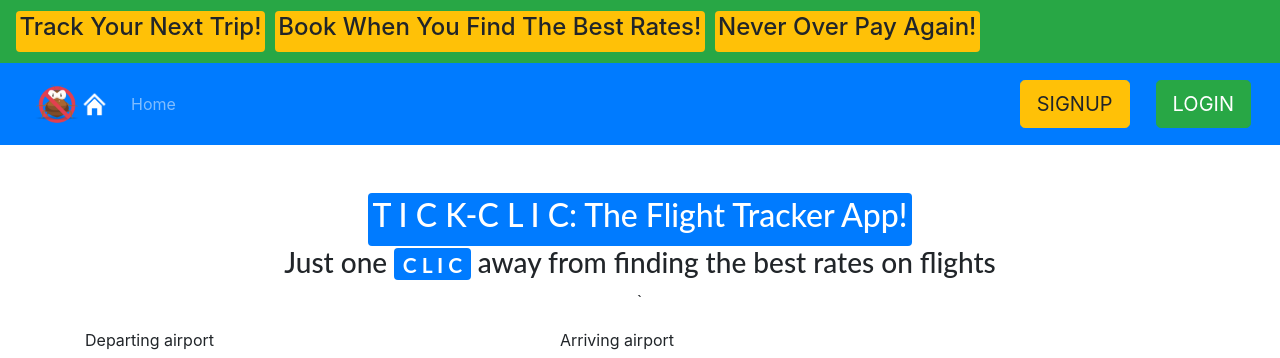
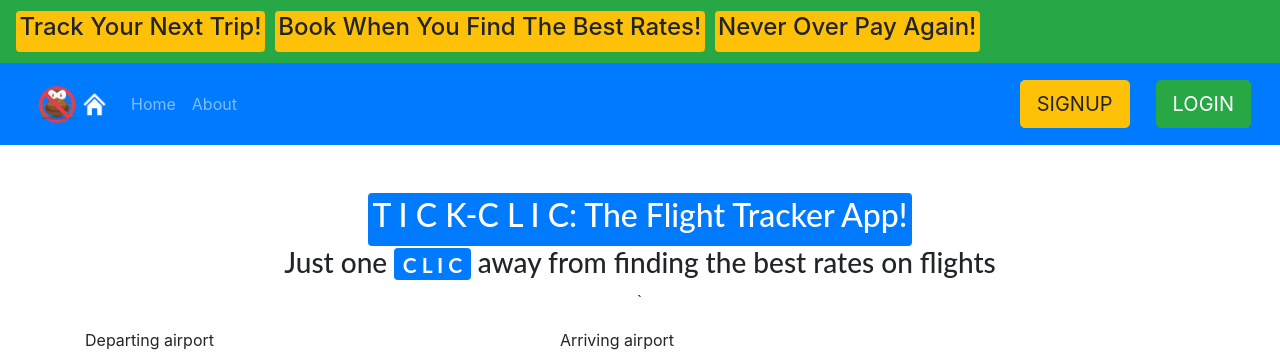
Before and after one commit to leeemmanuel38/Flight-Tracker, a React (Create React App) app in the folder client/: page / in a window 1280 px wide. Shown: the top 358 px of the page. Built offline with nearby package versions, Linux system fonts and the light colour scheme.

Commit message:
Integrated home page and navigation bar component.removed Navbar file

```diff
--- a/client/src/Components/Home.jsx
+++ b/client/src/Components/Home.jsx
@@ -1,8 +1,14 @@
 import React, { Component } from 'react';
+import {Button,Nav,Navbar,Form,FormControl} from 'react-bootstrap';
 import 'bootstrap/dist/css/bootstrap.min.css';
 import DatePicker from "react-datepicker";
 import "react-datepicker/dist/react-datepicker.css";
-import NavbarComponent from './NavbarComponent';
+
+import LogoTick from '../Photos/tick.png';
+import LogoHome from '../Photos/home.png';
+import history from './History';
+
+import '../App.css'
 
 
 export default class Home extends Component {
@@ -21,8 +27,50 @@ export default class Home extends Component {
         //jsx
         return (
             <div className="HomePage">
+                <div className="Navbar">
+                    <Navbar bg="success">
+                        <div class="form-row">
+                            <div class="badge">
+                                <span class="badge badge-warning"><h4>Track Your Next Trip!</h4></span>
+                            </div>
+                            <div class="badge">
+                                <span class="badge badge-warning"><h4>Book When You Find The Best Rates!</h4></span>
+                            </div>
+                            <div class="badge">
+                                <span class="badge badge-warning"><h4>Never Over Pay Again!</h4></span>
+                            </div>
+                        </div>
+                    </Navbar>
+                    <Navbar bg= "primary" variant="dark">
+                        <nav class="navbar navbar-primary bg-primary">
+                            <img src={LogoTick} width="50" height="50" alt=""/>
+                            <img src={LogoHome} width="25" height="25" alt=""/>
+                        </nav>
 
-            <NavbarComponent/>
+                        <Nav className="mr-auto" >
+                            <h7><Nav.Link onClick={() => history.push('/')}>Home</Nav.Link></h7>
+                            <h7><Nav.Link onClick={() => history.push('/About')}>About</Nav.Link></h7>
+                        </Nav>
+
+                        <div class="btn">
+                            <button type="button" onClick={() => history.push('/Register')} class="btn btn-warning btn-lg">SIGNUP</button>
+                        </div>
+                        <div class="btn">
+                            <button type="button" onClick={() => history.push('/Login')} class="btn btn-success btn-lg">LOGIN</button>
+                        </div>
+                    </Navbar>
+                    <br/>
+                    <br/>
+                    <p class="text-center">
+                        <div>
+                            <span class="badge badge-primary"><h2>T I C K-C L I C: The Flight Tracker App!</h2></span>
+                        </div>
+                        <div>
+                            <h3>Just one <span class="badge badge-primary">C L I C</span> away from finding the best rates on flights</h3>
+                        </div>`
+                    </p>
+                </div>
+
 
                 <div class="container">
                     <div class="row">
--- a/client/src/Components/Login.jsx
+++ b/client/src/Components/Login.jsx
@@ -18,15 +18,17 @@ export default class Login extends Component {
         this.state={
           email:'',
           password:''
+
         }
       };
+
     handleSubmit = (event) => {
         event.preventDefault();
         const {email, password} = this.state;
         axios({
             url: '/authentication/login',
             method: 'POST',
-            data: {email, password}
+            data: {email, password},
         })
         .then ((response) => {
             this.props.history.push('./profile'); // on log in
@@ -54,7 +56,7 @@ export default class Login extends Component {
                     <div>
                         <Drawer />
                         <div>
-                        <form onSubmit = {this.handleSubmit}>
+                        <form required = {this.handleSubmit}>
                             <p class="text-center">
                                 <TextField input type="text"
                                     name = "email"
--- a/client/src/Components/NavbarComponent.jsx
+++ /dev/null
@@ -1,66 +0,0 @@
-import React, {Component} from 'react';
-import LogoTick from '../Photos/tick.png';
-import LogoHome from '../Photos/home.png';
-import {Nav,Navbar} from 'react-bootstrap';
-//import {BrowserRouter as Router,Switch,Route,Link,Redirect} from "react-router-dom";
-import '../App.css'
-import history from './History';
-
-
-
-export default class NavbarComponent extends Component{
-
-
-    render(){
-        return(
-
-                <div className="Navbar">
-                    <Navbar bg="success">
-                        <div class="form-row">
-                            <div class="badge">
-                                <span class="badge badge-warning"><h4>Track Your Next Trip!</h4></span>
-                            </div>
-                            <div class="badge">
-                                <span class="badge badge-warning"><h4>Book When You Find The Best Rates!</h4></span>
-                            </div>
-                            <div class="badge">
-                                <span class="badge badge-warning"><h4>Never Over Pay Again!</h4></span>
-                            </div>
-                        </div>
-                    </Navbar>
-
-                <Navbar bg= "primary" variant="dark">
-                    <nav class="navbar navbar-primary bg-primary">
-                        <img src={LogoTick} width="50" height="50" alt=""/>
-                        <img src={LogoHome} width="25" height="25" alt=""/>
-                    </nav>
-
-                    <Nav className="mr-auto" >
-                        <h7><Nav.Link onClick={() => history.push('/')}>Home</Nav.Link></h7>
-
-                    </Nav>
-
-                <div class="btn">
-                    <button type="button" onClick={() => history.push('/signup')} class="btn btn-warning btn-lg">SIGNUP</button>
-                </div>
-                <div class="btn">
-                    <button type="button" onClick={() => history.push('/login')} class="btn btn-success btn-lg">LOGIN</button>
-                </div>
-                </Navbar>
-                <br/>
-                <br/>
-
-                <p class="text-center">
-                    <div>
-                        <span class="badge badge-primary"><h2>T I C K-C L I C: The Flight Tracker App!</h2></span>
-
-                    </div>
-                    <div>
-                        <h3>Just one <span class="badge badge-primary">C L I C</span> away from finding the best rates on flights</h3>
-                    </div>`
-                </p>
-            </div>
-
-        );
-    }
-}
--- a/client/src/Components/Profile.jsx
+++ b/client/src/Components/Profile.jsx
@@ -1,4 +1,6 @@
 import React, { Component } from 'react';
+
+
 
 export default class Profile extends Component {
 
@@ -6,7 +8,9 @@ export default class Profile extends Component {
 
         //jsx
         return (
-            <h1>Profile Page</h1>
+            <div>
+            <h1>Welcome User !</h1>
+            </div>
         );
     }
 }
```
Lines whose indentation alone changed are shown as unchanged.
